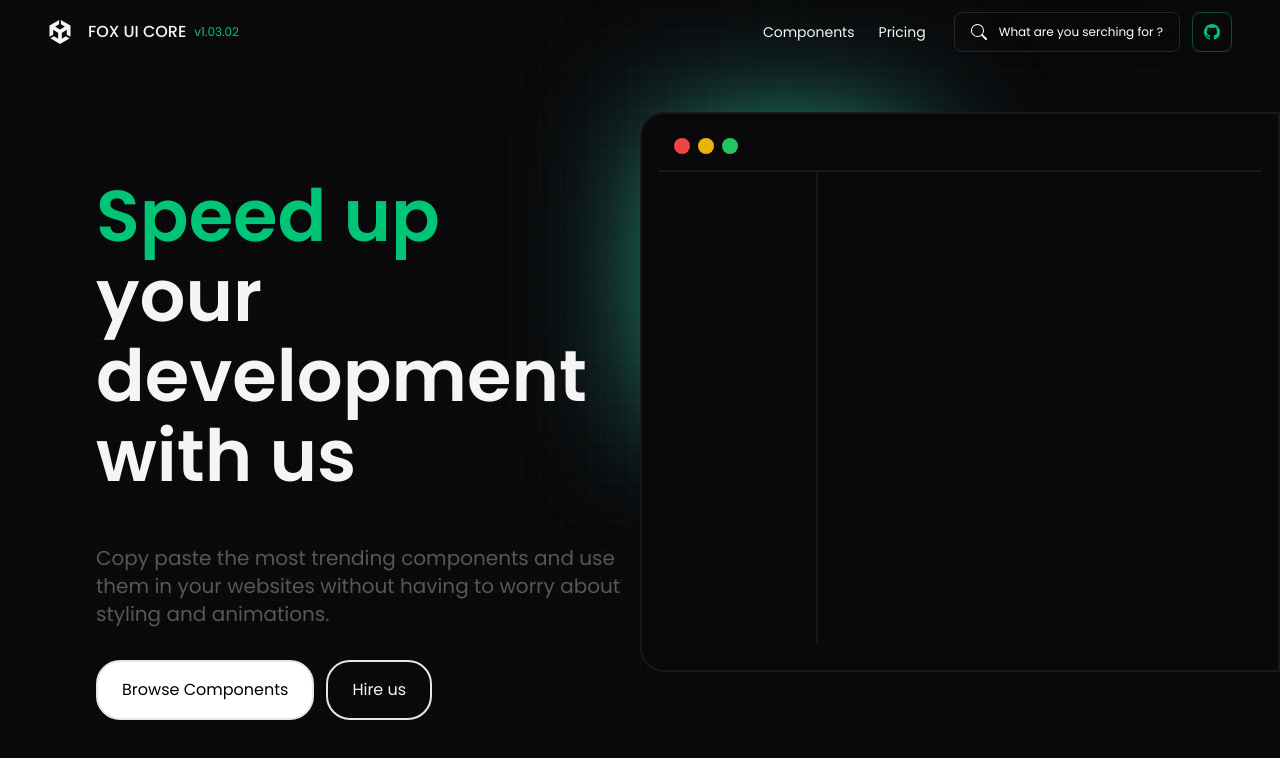
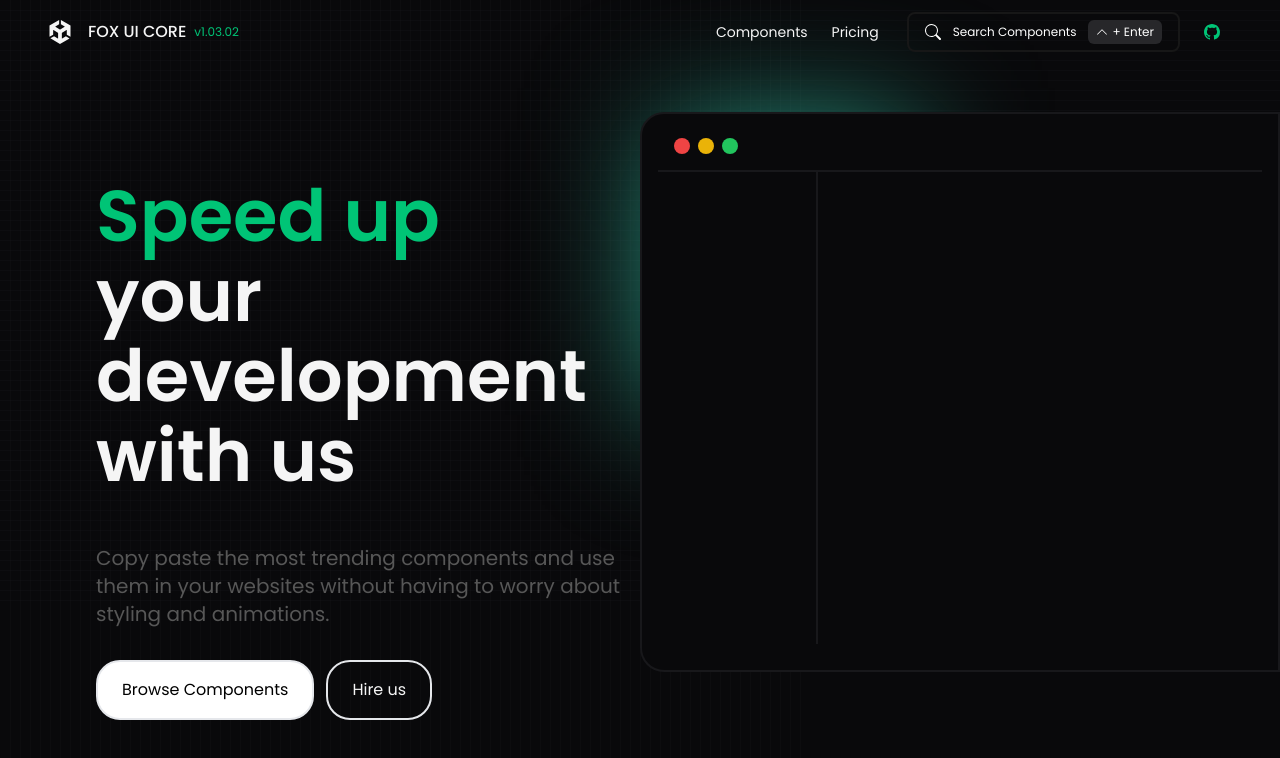
Before and after one commit to Xlongclaw/fox-ui, a React app: page / in a window 1280 px wide. Shown: the top 758 px of the page. Built offline with nearby package versions, Linux system fonts and the light colour scheme.

Commit message:
feat(ui): Add hero vector component showcase

```diff
--- a/src/components/navigation-bar/index.tsx
+++ b/src/components/navigation-bar/index.tsx
@@ -42,7 +42,7 @@ const NavigationBar: React.FC<PropsType> = ({ isBordered = true,glassEffect=true
         <LinksContainer/>
         <SearchBar />
         <XButton hoverText="Github" onPress={()=>{}}>
-          <BsGithub color="#00c476" />
+          <BsGithub className="text-ascent" />
         </XButton>
       </div>
     </motion.div>
--- a/src/components/navigation-bar/search-bar/index.tsx
+++ b/src/components/navigation-bar/search-bar/index.tsx
@@ -1,17 +1,21 @@
 import React from "react";
-import { BsSearch } from "react-icons/bs";
+import { BsChevronUp, BsSearch } from "react-icons/bs";
 import { motion } from "framer-motion";
 
 const SearchBar = () => {
   return (
     <motion.div
-      whileHover={{ borderColor: "#383838",transition:{duration:0.2,delay:0.1} }}
-      className="border  border-zinc-800 rounded-lg px-4 flex items-center h-10 gap-3 cursor-pointer"
+      whileHover={{
+        borderColor: "#383838",
+        transition: { duration: 0.2, delay: 0.1 },
+      }}
+      className="border-2  border-x-grey-II rounded-lg px-4 flex items-center h-10 gap-3 cursor-pointer"
     >
       <BsSearch className="text-white" />
-      <h2 className="text-xs glass text-white">
-        What are you serching for ?
-      </h2>
+      <div className="text-xs text-white flex items-center">
+        <h4>Search Components</h4>
+        <h5 className="bg-zinc-800 py-1 px-2 rounded-md ml-3 flex items-center gap-1"><BsChevronUp/> + Enter</h5>
+      </div>
     </motion.div>
   );
 };
--- a/src/components/x-button/animations/buttonAmimation.ts
+++ b/src/components/x-button/animations/buttonAmimation.ts
@@ -1,5 +1,5 @@
 const buttonAnimation = (hovered:boolean) => ({
-  borderColor: hovered ? "#000000" : "#00c47660",
+  borderColor: hovered ? "#000000" : "",
   transition: { duration: 0.5 },
 });
 
--- a/src/components/x-button/index.tsx
+++ b/src/components/x-button/index.tsx
@@ -38,13 +38,13 @@ const XButton: React.FC<PropsType> = ({
       onHoverEnd={() => setHovered(false)}
       animate={buttonAnimation(hovered)}
       onClick={onPress}
-      className={classNames("border border-black relative h-10 w-10 rounded-lg flex justify-center items-center",{})}
+      className={classNames("borde border-x-grey-III relative h-10 w-10 rounded-lg flex justify-center items-center",{})}
     >
       {children}
       {title}
       <motion.div
         animate={infoTextAnimation(hovered)}
-        className="absolute top-12 opacity-0 border-2 border-black/60 text-xs pointer-events-none px-2 py-1 rounded-lg bg-white"
+        className="absolute top-12 opacity-0 glass border-2  text-xs pointer-events-none px-2 py-1 rounded-lg bg-white"
       >
         {hoverText}
       </motion.div>
--- a/src/screens/application/display-container/index.tsx
+++ b/src/screens/application/display-container/index.tsx
@@ -18,7 +18,8 @@ const DisplayContainer = ({
   React.useEffect(() => {}, []);
 
   return (
-    <div className="my-12">
+    <div className="my-12 relative">
+
       <div className="flex text-sm  my-4 items-center justify-between">
         <div className="flex gap-2">
         <button
```
